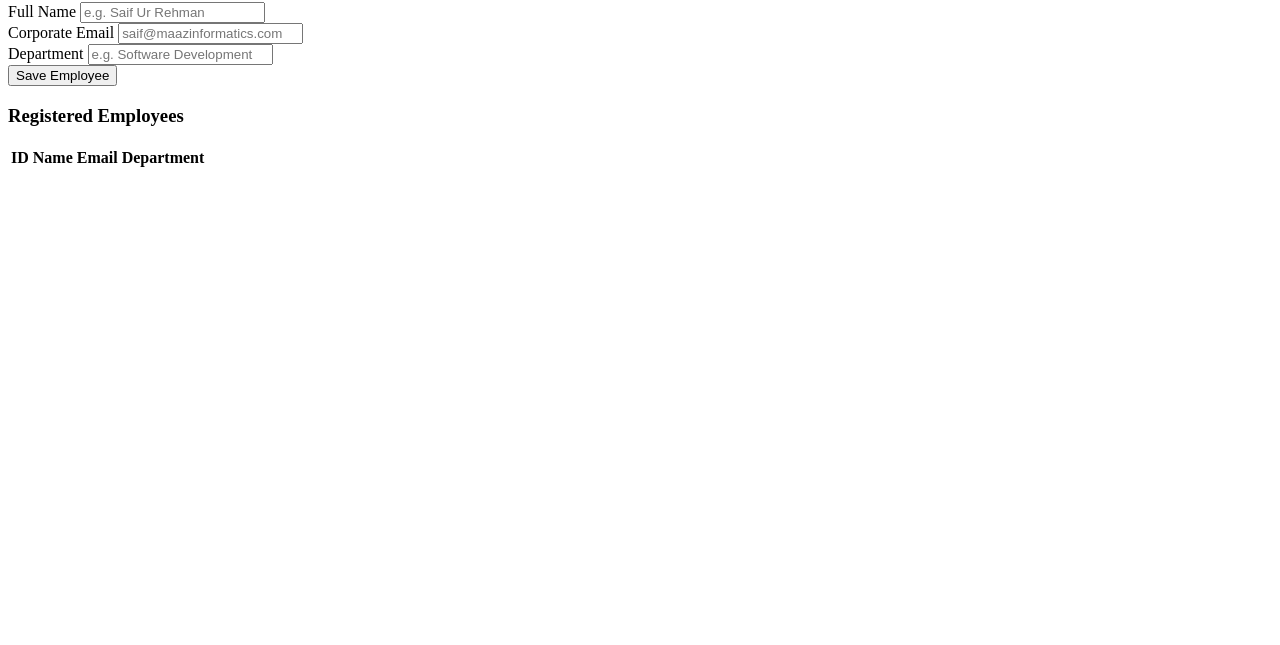
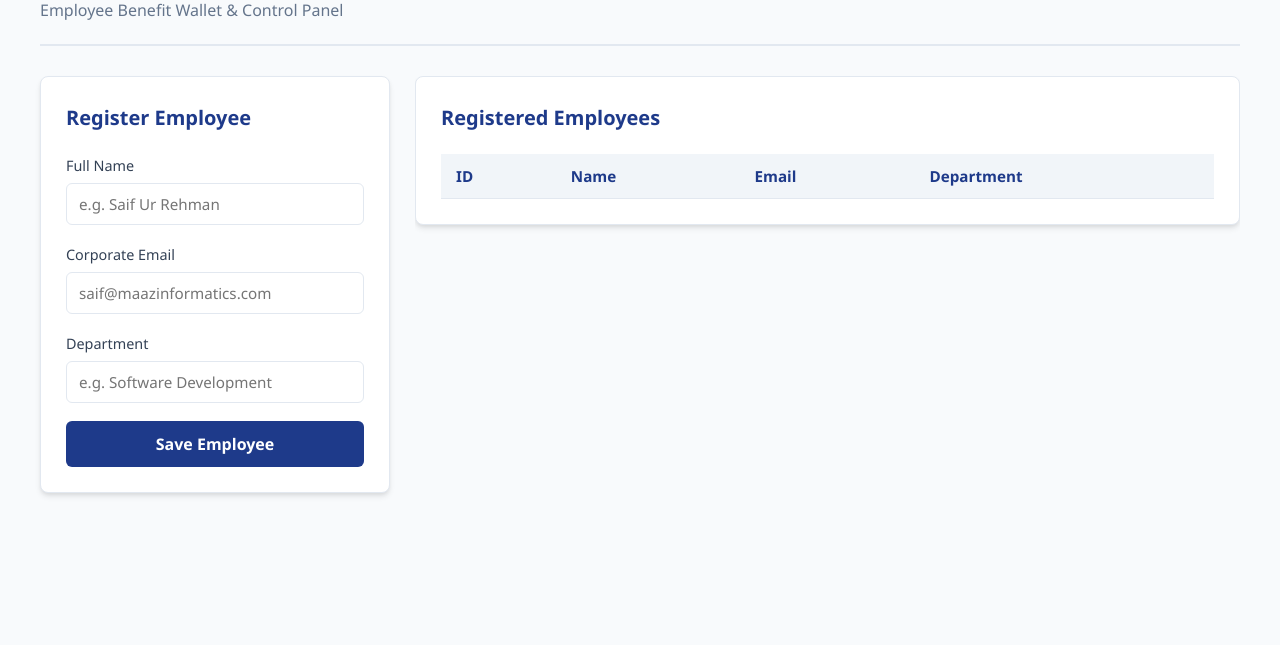
Before and after one commit to saiffemalik/CA_TWO, a website: page public/index.html in a window 1280 px wide. Shown: the part 155-800 px from the top of the page. Drawn offline with Linux system fonts and the light colour scheme.

Commit message:
feat:FrontEnd View Creation for Employee Table

```diff
--- a/public/index.html
+++ b/public/index.html
@@ -1,3 +1,14 @@
+/**
+ * Assignment Module: Server Entry Point & Database Automation
+ * Student Name: Saif Ur Rehman (Student Number: 20092818)
+ * NOTE ON ACADEMIC INTEGRITY & COLLABORATION:
+ * HTML code is originally written by me, Saif Ur Rehman, for the purpose of this assignment.
+ * CSS is written with the help of AI assistance, but the structure is my own.
+ * Link of that chatis mentions below:
+ * https://share.gemini.google/XQoDunwtVDwm
+ */
+
+
 <!DOCTYPE html>
 <html lang="en">
 
@@ -5,6 +16,172 @@
     <meta charset="UTF-8">
     <meta name="viewport" content="width=device-width, initial-scale=1.0">
     <title>MaazInformatics VFM Dashboard</title>
+    <style>
+        /* Base Reset & Variables */
+        :root {
+            --primary-color: #1e3a8a;
+            --primary-hover: #1d4ed8;
+            --bg-color: #f8fafc;
+            --card-bg: #ffffff;
+            --text-color: #334155;
+            --text-light: #64748b;
+            --border-color: #e2e8f0;
+        }
+
+        * {
+            margin: 0;
+            padding: 0;
+            box-sizing: border-box;
+            font-family: 'Segoe UI', Tahoma, Geneva, Verdana, sans-serif;
+        }
+
+        body {
+            background-color: var(--bg-color);
+            color: var(--text-color);
+            line-height: 1.6;
+            padding: 20px;
+        }
+
+        /* Container Setup */
+        .container {
+            max-width: 1200px;
+            margin: 0 auto;
+        }
+
+        /* Header Styling */
+        header {
+            margin-bottom: 30px;
+            padding-bottom: 20px;
+            border-bottom: 2px solid var(--border-color);
+        }
+
+        header h1 {
+            color: var(--primary-color);
+            font-size: 2rem;
+            margin-bottom: 5px;
+        }
+
+        header p {
+            color: var(--text-light);
+            font-size: 1rem;
+        }
+
+        /* Main Dashboard Grid */
+        .grid {
+            display: grid;
+            grid-template-columns: 1fr;
+            gap: 25px;
+        }
+
+        @media (min-width: 768px) {
+            .grid {
+                grid-template-columns: 350px 1fr;
+            }
+        }
+
+        /* Card Box Base */
+        .card-box {
+            background: var(--card-bg);
+            border-radius: 8px;
+            padding: 25px;
+            box-shadow: 0 4px 6px -1px rgba(0, 0, 0, 0.1), 0 2px 4px -1px rgba(0, 0, 0, 0.06);
+            border: 1px solid var(--border-color);
+        }
+
+        .card-box h3 {
+            color: var(--primary-color);
+            margin-bottom: 20px;
+            font-size: 1.25rem;
+            font-weight: 600;
+        }
+
+        /* Form Styling */
+        .form-group {
+            margin-bottom: 18px;
+        }
+
+        .form-group label {
+            display: block;
+            margin-bottom: 6px;
+            font-weight: 500;
+            font-size: 0.9rem;
+            color: var(--text-color);
+        }
+
+        .form-group input {
+            width: 100%;
+            padding: 10px 12px;
+            border: 1px solid var(--border-color);
+            border-radius: 6px;
+            font-size: 0.95rem;
+            transition: all 0.2s ease;
+            outline: none;
+        }
+
+        .form-group input:focus {
+            border-color: var(--primary-color);
+            box-shadow: 0 0 0 3px rgba(30, 58, 138, 0.15);
+        }
+
+        button[type="submit"] {
+            width: 100%;
+            background-color: var(--primary-color);
+            color: white;
+            border: none;
+            padding: 12px;
+            border-radius: 6px;
+            font-size: 1rem;
+            font-weight: 600;
+            cursor: pointer;
+            transition: background-color 0.2s ease;
+        }
+
+        button[type="submit"]:hover {
+            background-color: var(--primary-hover);
+        }
+
+        /* Table Responsive Container */
+        .main-content {
+            overflow-x: auto;
+        }
+
+        /* Table Styling */
+        table {
+            width: 100%;
+            border-collapse: collapse;
+            text-align: left;
+            font-size: 0.95rem;
+        }
+
+        table th, table td {
+            padding: 12px 15px;
+            border-bottom: 1px solid var(--border-color);
+        }
+
+        table th {
+            background-color: #f1f5f9;
+            color: var(--primary-color);
+            font-weight: 600;
+        }
+
+        table tbody tr:hover {
+            background-color: #f8fafc;
+        }
+
+        table tbody tr:last-child td {
+            border-bottom: none;
+        }
+
+        /* Mobile adjustments */
+        @media (max-width: 480px) {
+            body {
+                padding: 10px;
+            }
+            header h1 {
+                font-size: 1.5rem;
+            }
+        }
+    </style>
 </head>
 
 <body>
```
